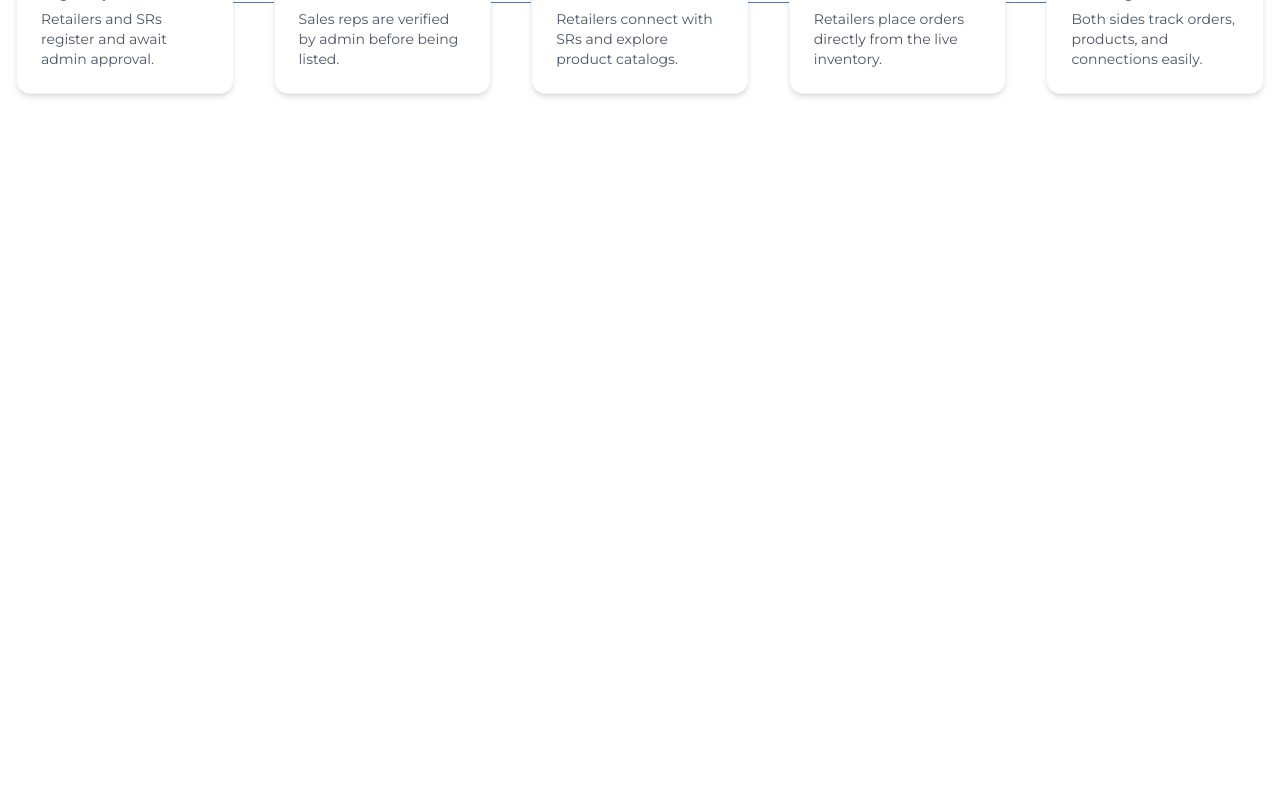
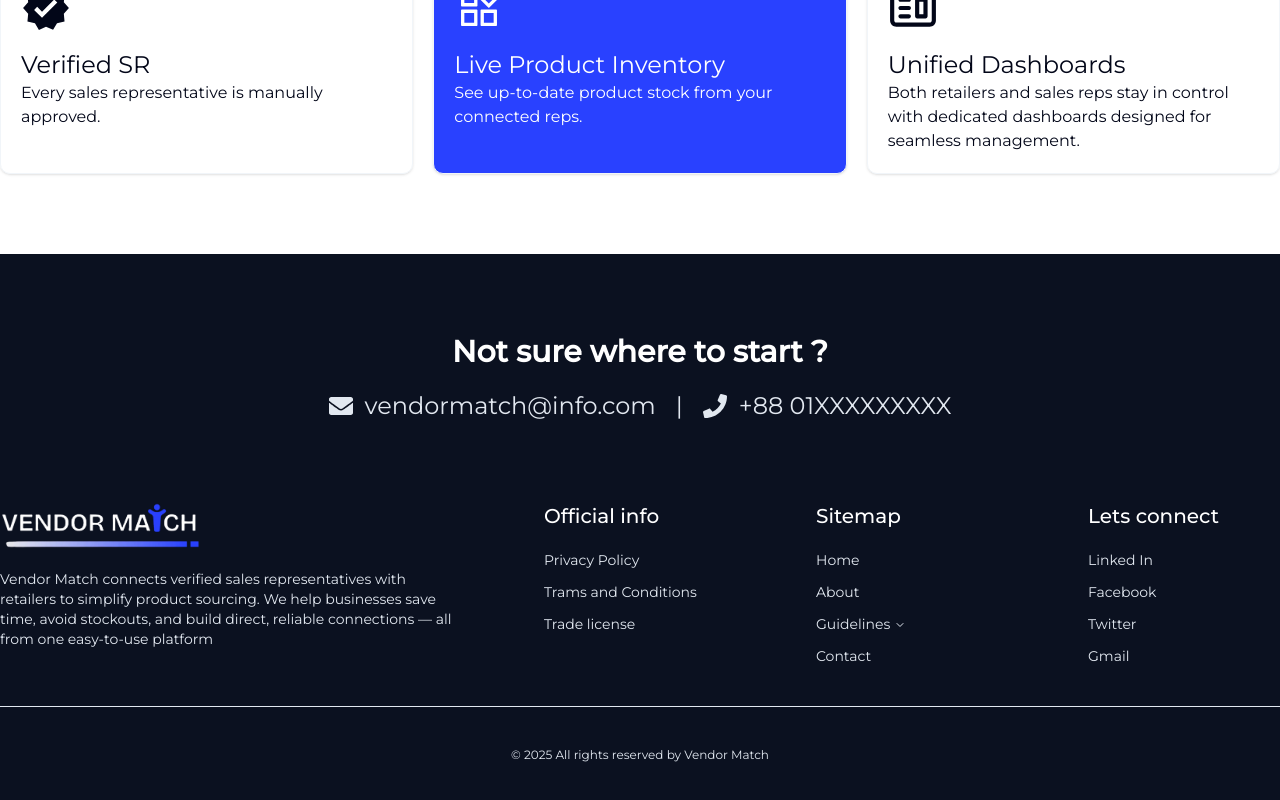
Before and after one commit to faisalchowdhury/supplier-retailer-relationship-nextjs, a Next.js app: page / in a window 1280 px wide. Shown: the part 2510-3310 px from the top of the page. Before the commit the page ends 2804 px from the top, so only its background shows below. Built offline with nearby package versions, Linux system fonts and the light colour scheme.

Commit message:
UI footer section added

```diff
--- a/src/app/layout.js
+++ b/src/app/layout.js
@@ -1,6 +1,7 @@
 import { Montserrat } from "next/font/google";
 import "./globals.css";
-import Header from "@/components/utilitis/Header";
+import Header from "@/components/utilities/Header";
+import Footer from "@/components/utilities/Footer";
 
 const montserrat = Montserrat({
   weight: ["400", "500"],
@@ -18,6 +19,7 @@ export default function RootLayout({ children }) {
       <body className={`${montserrat.className}  antialiased `}>
         <Header></Header>
         <main className="max-w-7xl mx-auto">{children}</main>
+        <Footer></Footer>
       </body>
     </html>
   );
--- a/src/app/page.js
+++ b/src/app/page.js
@@ -10,8 +10,8 @@ export default function Home() {
       <HeroSection></HeroSection>
       <RetailerSection></RetailerSection>
       <SrSection></SrSection>
+      <ProcessSection></ProcessSection>
       <FeatureSection></FeatureSection>
-      <ProcessSection></ProcessSection>
     </section>
   );
 }
--- /dev/null
+++ b/src/components/utilities/Footer.jsx
@@ -0,0 +1,138 @@
+import Image from "next/image";
+import Link from "next/link";
+import React from "react";
+import {
+  NavigationMenu,
+  NavigationMenuContent,
+  NavigationMenuIndicator,
+  NavigationMenuItem,
+  NavigationMenuLink,
+  NavigationMenuList,
+  NavigationMenuTrigger,
+  NavigationMenuViewport,
+} from "@/components/ui/navigation-menu";
+import { FaEnvelope, FaPhone } from "react-icons/fa";
+const Footer = () => {
+  const menu = (
+    <>
+      <li>
+        <Link href="">Home</Link>
+      </li>
+      <li>
+        <Link href="">About</Link>
+      </li>
+      <li>
+        <NavigationMenu>
+          <NavigationMenuList>
+            <NavigationMenuItem>
+              <NavigationMenuTrigger>Guidelines</NavigationMenuTrigger>
+              <NavigationMenuContent>
+                <NavigationMenuLink>
+                  Sales Representative Guide
+                </NavigationMenuLink>
+                <NavigationMenuLink>Retailer Guide</NavigationMenuLink>
+              </NavigationMenuContent>
+            </NavigationMenuItem>
+          </NavigationMenuList>
+        </NavigationMenu>
+      </li>
+      <li>
+        <Link href={""}>Contact</Link>
+      </li>
+    </>
+  );
+  return (
+    <footer className="bg-[#0B1120] text-slate-200 pt-20 pb-10 ">
+      <div className="max-w-7xl mx-auto space-y-10">
+        <div className="flex justify-center">
+          <div className="text-center space-y-5 mb-10">
+            <h2 className="text-3xl text-white font-semibold">
+              Not sure where to start ?
+            </h2>
+            <div className="flex gap-5 text-2xl">
+              <p className="flex gap-3 items-center">
+                <FaEnvelope></FaEnvelope> vendormatch@info.com
+              </p>
+              |{" "}
+              <p className="flex gap-3 items-center">
+                {" "}
+                <FaPhone></FaPhone> +88 01XXXXXXXXX
+              </p>
+            </div>
+          </div>
+        </div>
+
+        <div className="grid grid-cols-5 gap-20">
+          <div className="space-y-5  col-span-2">
+            <Image
+              src={"/logoLite.png"}
+              alt="Vendor Match Logo"
+              width={200}
+              height={50}
+            />
+            <p className="text-sm text-slate-200">
+              Vendor Match connects verified sales representatives with
+              retailers to simplify product sourcing. We help businesses save
+              time, avoid stockouts, and build direct, reliable connections —
+              all from one easy-to-use platform
+            </p>
+          </div>
+          <div className=" ">
+            <h3 className="text-xl text-white mb-5 font-medium">
+              Official info
+            </h3>
+            <ul className="text-sm space-y-3">
+              <li>
+                <Link href={""}>Privacy Policy</Link>
+              </li>
+              <li>
+                <Link href={""}>Trams and Conditions</Link>
+              </li>
+              <li>
+                <Link href={""}>Trade license</Link>
+              </li>
+              <li>
+                <Link href={""}></Link>
+              </li>
+            </ul>
+          </div>
+          <div className=" ">
+            <h3 className="text-xl text-white mb-5 font-medium">Sitemap</h3>
+            <ul className="text-sm space-y-3">{menu}</ul>
+          </div>
+
+          <div className=" ">
+            <h3 className="text-xl text-white mb-5 font-medium">
+              Lets connect
+            </h3>
+            <ul className="text-sm space-y-3">
+              <li>
+                <a href="">Linked In</a>
+              </li>
+              <li>
+                <a href="">Facebook</a>
+              </li>
+              <li>
+                <a href="">Twitter</a>
+              </li>
+              <li>
+                <a href="">Gmail</a>
+              </li>
+            </ul>
+          </div>
+        </div>
+
+        <hr />
+        <div>
+          <p className="text-xs text-center">
+            {" "}
+            &copy; {new Date().getFullYear()} All rights reserved by Vendor
+            Match{" "}
+          </p>
+        </div>
+      </div>
+    </footer>
+  );
+};
+
+export default Footer;
```
Also changed, not shown: src/components/utilities/Header.jsx (renamed from src/components/utilitis/Header.jsx), src/components/utilitis/Footer.jsx (deleted).
